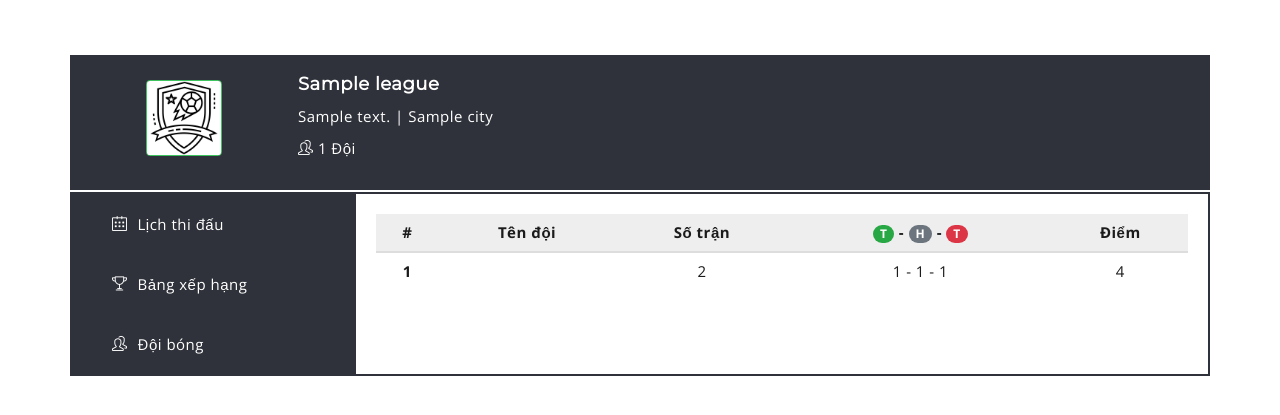
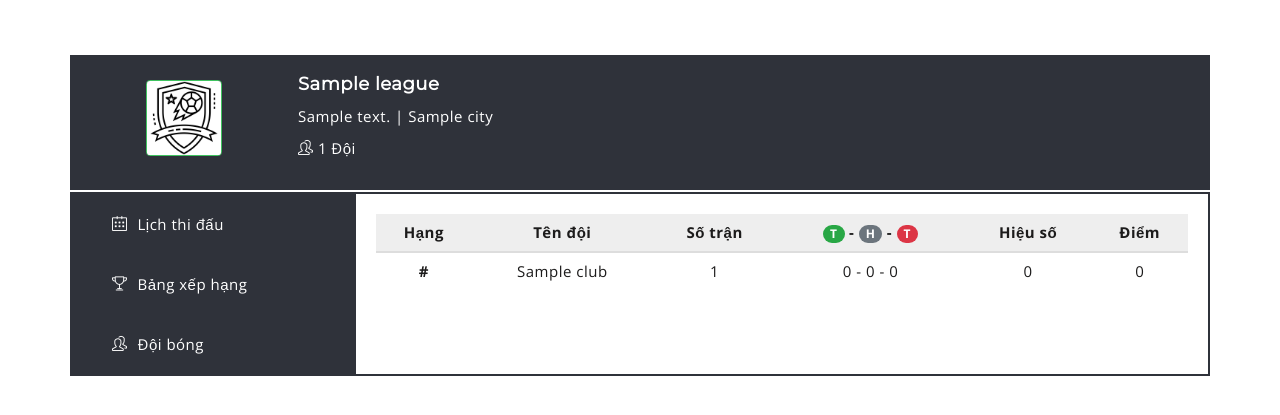
Before and after one commit to hoangduy2910/QLGVDBDQG, a Flask app: page /xep-hang/1 in a window 1280 px wide. Shown: the part 95-510 px from the top of the page. Run offline with Flask 2, Linux system fonts and the light colour scheme; tables that the repository leaves empty hold one stand-in row (values such as "Sample post"); some libraries are stand-ins or nearby versions.

Commit message:
Cập nhật trang bảng xếp hạng

```diff
--- a/app/dao.py
+++ b/app/dao.py
@@ -163,12 +163,8 @@
 
 
 def read_league_club_by_league_id(league_id):
-    league_club = LeagueClub.query.filter(LeagueClub.league_id == league_id)
-    league_club = league_club.join(Club, LeagueClub.club_id == Club.id)
-    league_club = league_club.join(Status, LeagueClub.status_id == Status.id)
-    league_club = league_club.add_columns(Club.name, Club.phone, Status.id, Status.name, Status.color)
-
-    return league_club.all()
+    league_club = LeagueClub.query.filter(LeagueClub.league_id == league_id).all()
+    return league_club
 
 
 def update_status_club_in_league_club(league_id, club_id, status_id):
--- a/app/main.py
+++ b/app/main.py
@@ -270,7 +270,10 @@
     cities = dao.read_city()
     league = dao.read_league_by_id(league_id)
     check_date = dao.check_date_end_league(league.date_end)
-    return render_template('rank.html', league=league, cities=cities, check_date=check_date)
+
+    league_club = dao.read_league_club_by_league_id(league_id=league_id)
+
+    return render_template('rank.html', league=league, cities=cities, check_date=check_date, league_club=league_club)
 
 
 @app.route("/cac-doi-cua-giai-dau/<int:league_id>")
@@ -311,7 +314,7 @@
 @login_required
 def settings(league_id):
     cities = dao.read_city()
-    genders= dao.read_gender()
+    genders = dao.read_gender()
     league = dao.read_league_by_id(league_id)
     date_now = (datetime.now() + timedelta(days=1)).strftime('%Y-%m-%d')
     check_date = dao.check_date_end_league(league.date_end)
@@ -342,6 +345,42 @@
                            msg=msg, err_msg=err_msg, date_now=date_now, check_date=check_date)
 
 
+# TEMPLATE FILTER
+@app.template_filter()
+def get_total_player_by_club_id(club_id):
+    return len(Club.query.get(club_id).players)
+
+
+@app.template_filter()
+def get_total_match_by_club_id(club_id):
+    return len(Result.query.filter(Result.club_id == club_id).all())
+
+
+@app.template_filter()
+def get_club_name_by_club_id(club_id):
+    return Club.query.get(club_id).name
+
+
+@app.template_filter()
+def get_club_phone_by_club_id(club_id):
+    return Club.query.get(club_id).phone
+
+
+@app.template_filter()
+def get_status_name_by_status_id(status_id):
+    return Status.query.get(status_id).name
+
+
+@app.template_filter()
+def get_status_color_by_status_id(status_id):
+    return Status.query.get(status_id).color
+
+
+@app.template_filter('get_total_match_by_club_id_in_league')
+def get_total_match_by_club_id_in_league(club_id, league_id):
+    return len(Result.query.filter(Result.league_id == league_id, Result.club_id == club_id).all())
+
+
 if __name__ == "__main__":
     from app.admin import *
     app.run(debug=True)
--- a/app/templates/rank.html
+++ b/app/templates/rank.html
@@ -48,7 +48,7 @@
                                 <table class="table" id="rank">
                                     <thead>
                                         <tr>
-                                            <th scope="col">#</th>
+                                            <th scope="col">Hạng</th>
                                             <th scope="col">Tên đội</th>
                                             <th scope="col">Số trận</th>
                                             <th scope="col" id="tooltip">
@@ -57,17 +57,19 @@
                                                 <span class="badge badge-lose">T</span>
                                                 <span class="tooltip-text">Thắng - Hòa - Thua</span>
                                             </th>
+                                            <th scope="col">Hiệu số</th>
                                             <th scope="col">Điểm</th>
                                         </tr>
                                     </thead>
                                     <tbody>
-                                        {% for club in league.clubs %}
+                                        {% for lc in league_club %}
                                         <tr>
-                                            <th scope="row">1</th>
-                                            <td>{{ club.name }}</td>
-                                            <td>2</td>
-                                            <td>1 - 1 - 1</td>
-                                            <td>4</td>
+                                            <th scope="row">#</th>
+                                            <td>{{ lc.club_id|get_club_name_by_club_id }}</td>
+                                            <td>{{ lc.club_id|get_total_match_by_club_id_in_league(lc.league_id) }}</td>
+                                            <td>0 - 0 - 0</td>
+                                            <td>0</td>
+                                            <td>0</td>
                                         </tr>
                                         {% endfor %}
                                     </tbody>
--- a/sql/SQL_QLGiaiBongDa.sql
+++ b/sql/SQL_QLGiaiBongDa.sql
@@ -13,15 +13,24 @@
 /* Trình độ */
 insert into db_qlgiaibongda.level (name) values ('Chuyên nghiệp'), ('Bán chuyên'), ('Cao cấp'), ('Trung cấp'), ('Vui');
 
+/* Trạng thái xét duyệt */
+insert into db_qlgiaibongda.status (name, color) values ('Đang duyệt', 'primary'), ('Chấp nhận', 'success'), ('Từ chối', 'danger');
+
+/* Giải đấu */
+insert into db_qlgiaibongda.league values (1, 'Bóng Đá Nam OU', '217 Lý Thường Kiệt', '', 1, 31, NOW(), NOW() + INTERVAL 1 DAY, 2);
+
+/* Đội bóng*/
+insert into db_qlgiaibongda.club values (1, 'DH17TH02', '1231231231', 'HCM', '', 1, 4, 3), (2, 'DH17TH03', '4565464564', 'HCM', '', 1, 4, 4);
+
+/* Đội bóng tham gia giải đấu */
+insert into db_qlgiaibongda.league_club values (1, 1, 1, 2), (2, 1, 2, 2);
+
 /* Người dùng */
 insert into db_qlgiaibongda.user (name, username, password, phone, birthday, active, user_role) values
 ('admin', 'admin', '202cb962ac59075b964b07152d234b70', '1234567891', '1998-01-01', 1, 2),
 ('user1', 'user1', '202cb962ac59075b964b07152d234b70', '1234567891', '1998-01-01', 1, 1),
 ('user2', 'user2', '202cb962ac59075b964b07152d234b70', '1234567891', '1998-02-02', 1, 1),
 ('user3', 'user3', '202cb962ac59075b964b07152d234b70', '1234567891', '1998-02-02', 1, 1);
-
-/* Trạng thái xét duyệt */
-insert into db_qlgiaibongda.status (name, color) values ('Đang duyệt', 'primary'), ('Chấp nhận', 'success'), ('Từ chối', 'danger');
 
 /* Các tỉnh thành */
 insert into db_qlgiaibongda.city (name) values
```
Also changed, not shown: app/models.py (+14 -23 lines), app/templates/clubs-league.html (+7 -2 lines), app/templates/list-register.html (+12 -10 lines).
